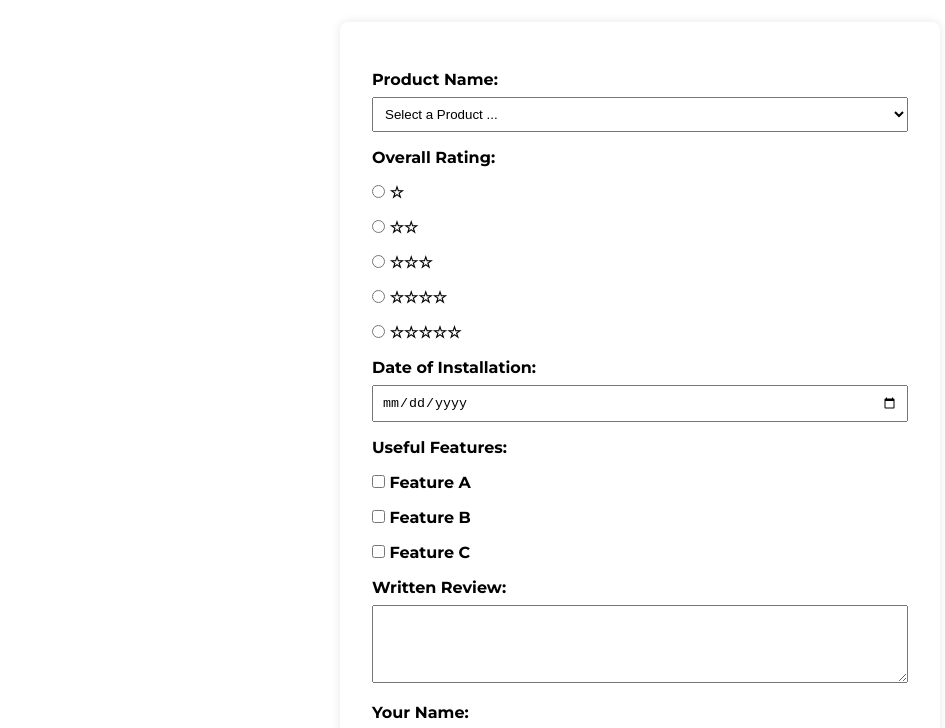
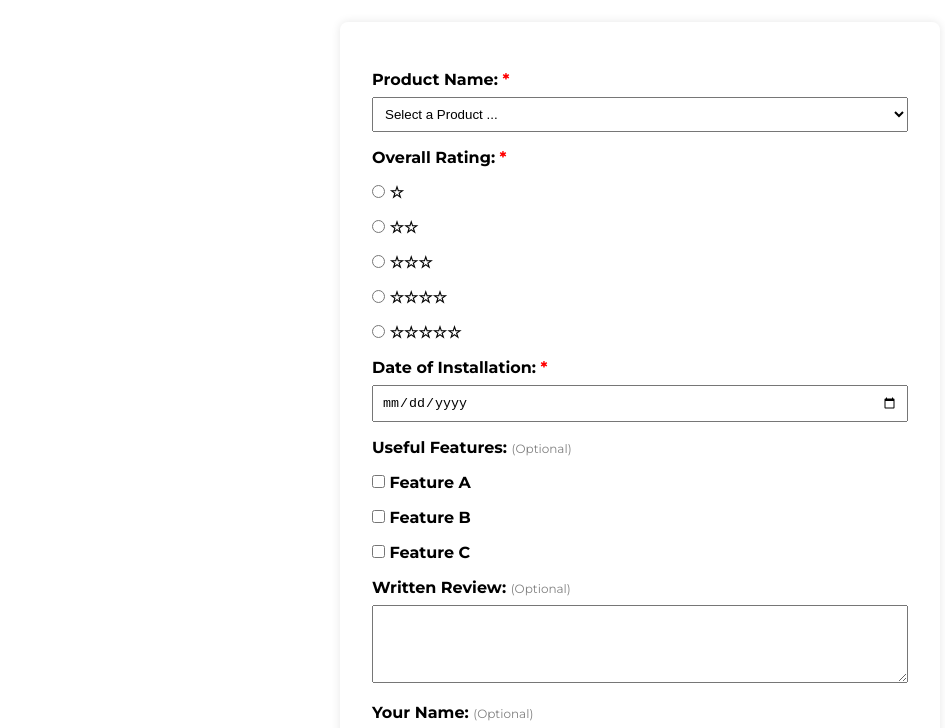
Before and after one commit to dentonflake/wdd131, a plain HTML site: page form.html in a window 1280 px wide. Shown: the part 55-783 px from the top of the page, without its empty margins (0-945 px from the left). Drawn offline with Linux system fonts and the light colour scheme.

Commit message:
Added more visibility on what is required

```diff
--- a/form.html
+++ b/form.html
@@ -26,13 +26,13 @@
     <main>
         <form method="get" action="review.html">
 
-            <label for="productName">Product Name:</label>
+            <label for="productName">Product Name: <span class="required">*</span></label>
             <select id="productName" name="productName" required>
                 <option value="" disabled selected>Select a Product ...</option>
             </select>
 
             <fieldset>
-                <legend>Overall Rating:</legend>
+                <legend>Overall Rating: <span class="required">*</span></legend>
                 <label><input id="one-star" type="radio" name="rating" value="1" required /> ☆</label>
                 <label><input id="two-star" type="radio" name="rating" value="2" required /> ☆☆</label>
                 <label><input id="three-star" type="radio" name="rating" value="3" required /> ☆☆☆</label>
@@ -40,20 +40,20 @@
                 <label><input id="five-star" type="radio" name="rating" value="5" required /> ☆☆☆☆☆</label>
             </fieldset>
 
-            <label for="installDate">Date of Installation:</label>
+            <label for="installDate">Date of Installation: <span class="required">*</span></label>
             <input type="date" id="installDate" name="installDate" required />
 
             <fieldset>
-                <legend>Useful Features:</legend>
+                <legend>Useful Features: <span class="optional">(Optional)</span></legend>
                 <label><input type="checkbox" id="feature-a" name="features" value="Feature A" /> Feature A</label>
                 <label><input type="checkbox" id="feature-b" name="features" value="Feature B" /> Feature B</label>
                 <label><input type="checkbox" id="feature-c" name="features" value="Feature C" /> Feature C</label>
             </fieldset>
 
-            <label for="review">Written Review:</label>
+            <label for="review">Written Review: <span class="optional">(Optional)</span></label>
             <textarea id="review" name="review" rows="4" cols="50"></textarea>
 
-            <label for="userName">Your Name:</label>
+            <label for="userName">Your Name: <span class="optional">(Optional)</span></label>
             <input type="text" id="userName" name="userName" />
 
             <input type="submit" value="Submit Review" />
--- a/styles/form.css
+++ b/styles/form.css
@@ -65,6 +65,16 @@ input[type="submit"]:hover {
     background-color: #004999;
 }
 
+.required {
+    color: red;
+}
+
+.optional {
+    color: grey;
+    font-size: 0.75rem;
+    font-weight: 400;
+}
+
 .message {
     background-color: rgb(234, 234, 234);
     padding: 1rem;
```
